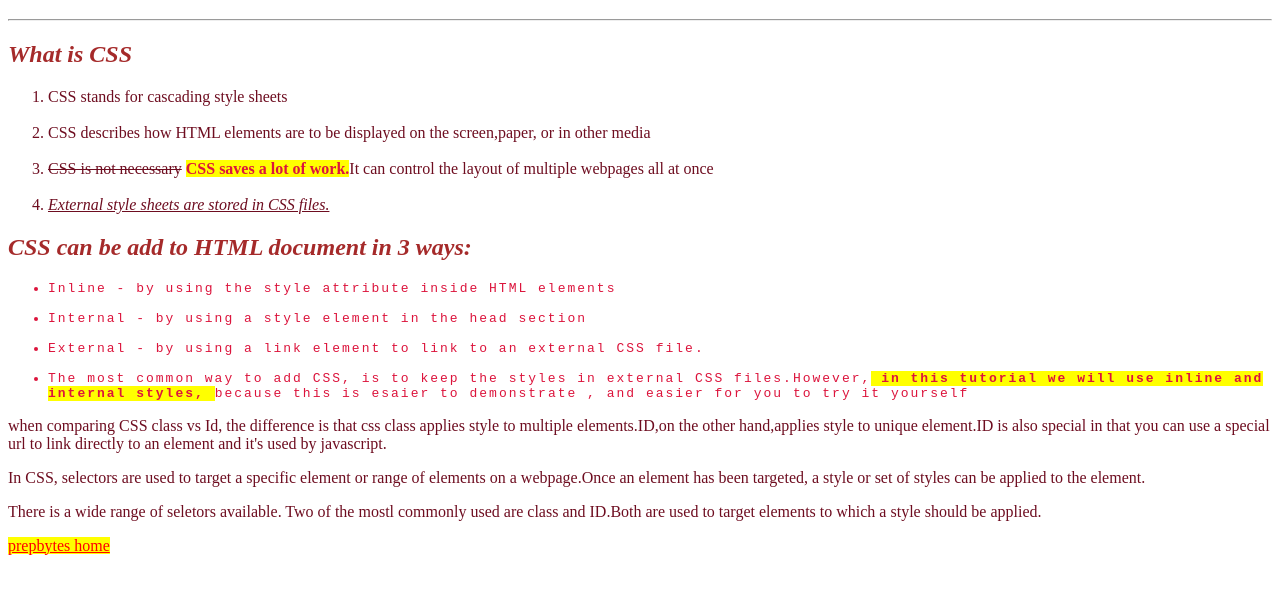
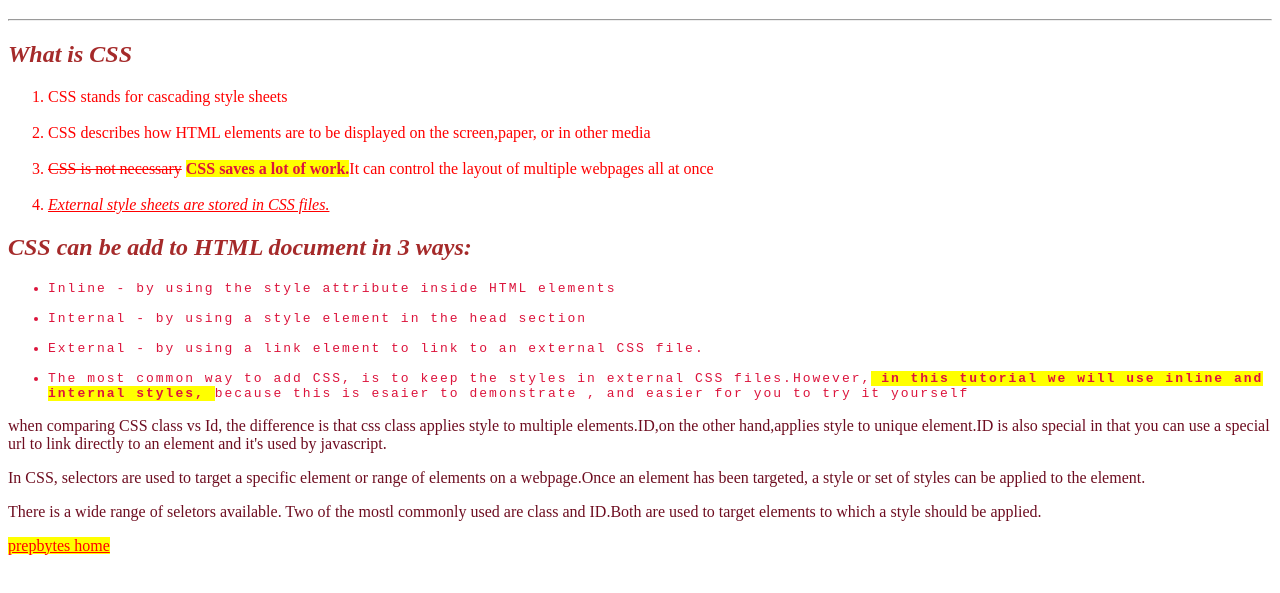
Before and after one commit to MahathiRevanuru/EA14, a plain HTML site: page PACSS1/ass1css.html in a window 1280 px wide. Shown: the part 61-654 px from the top of the page. Drawn offline with Linux system fonts and the light colour scheme.

Commit message:
Update ass1.css

```diff
--- a/PACSS1/ass1.css
+++ b/PACSS1/ass1.css
@@ -19,7 +19,7 @@ a{
     color: red;
 }
 .one{
-color:rgb(110, 13, 32) ;
+color:red ;
 }
 
 .two{
```
